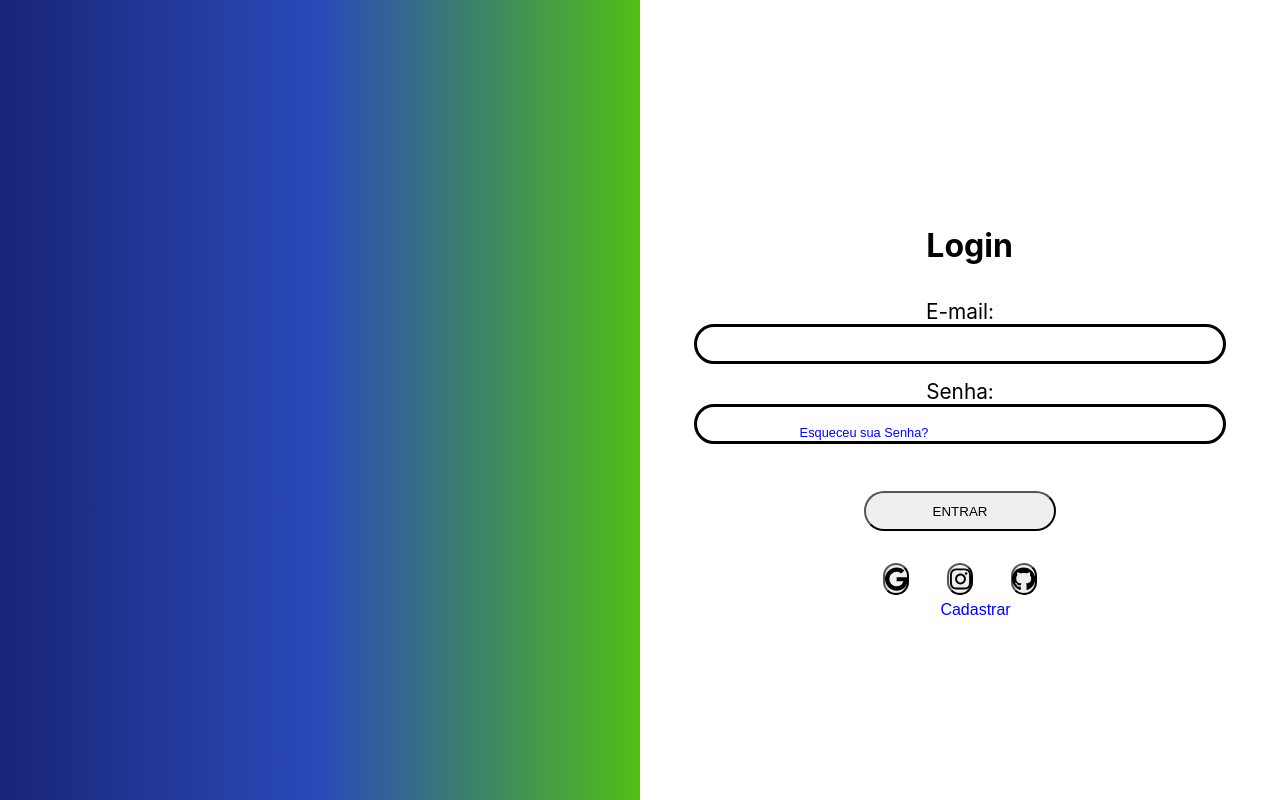
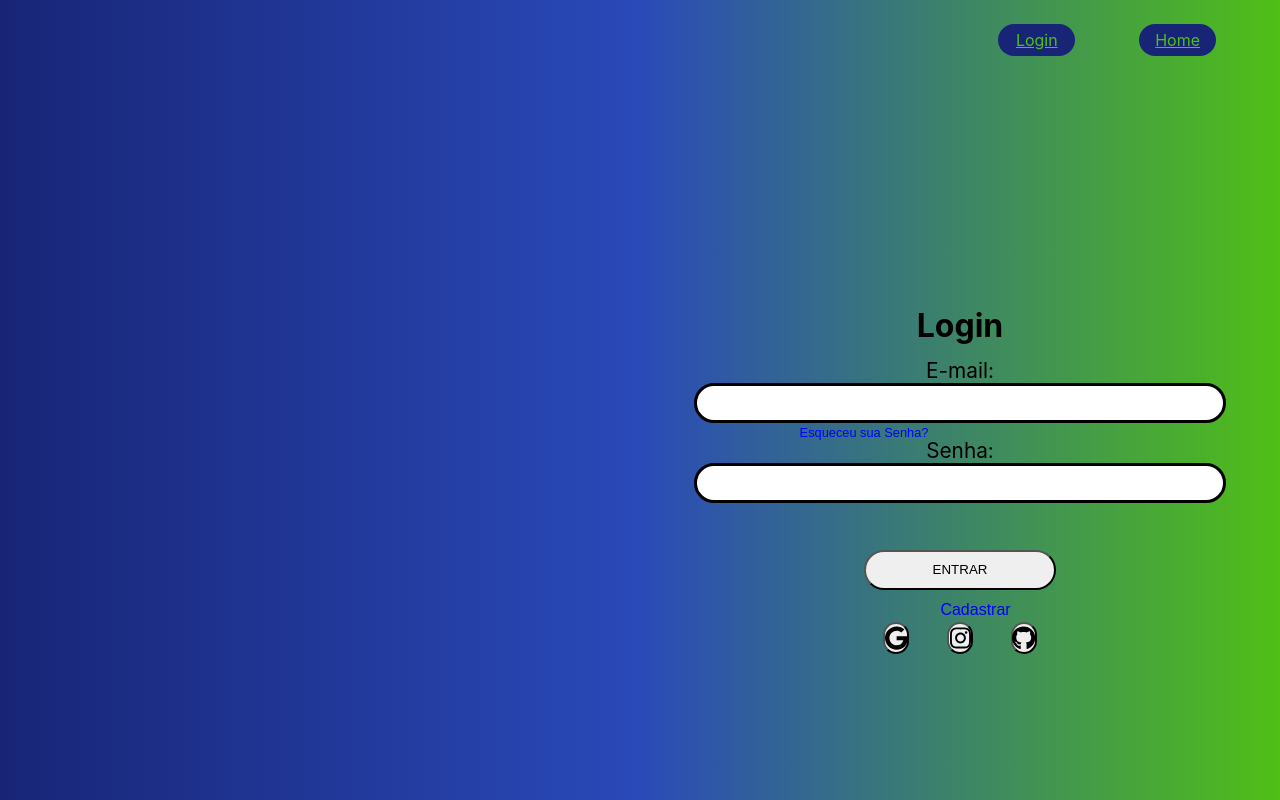
Before and after one commit to lucasandre46/tela_login, a React (Create React App) app: page / in a window 1280 px wide. Built offline with nearby package versions, Linux system fonts and the light colour scheme.

Commit message:
atlz_03/06/25

```diff
--- a/src/App.js
+++ b/src/App.js
@@ -2,15 +2,14 @@ import { Route, Routes } from 'react-router-dom';
 import './App.css';
 import LoginPage from './pages/login_page/LoginPage';
 import HomePage from './pages/home_page/HomePage';
+import Header  from './components/ui/header/Header';
 
 
 
 function App() {
   return (
     <div className='App'>
-      <header>
-
-        </header>
+      <Header/>
     <Routes>
      <Route path='/' element={<LoginPage/>}/>
      <Route path='/home' element={<HomePage/>}/>
--- /dev/null
+++ b/src/components/ui/btn_card/Btncard.js
@@ -0,0 +1,17 @@
+import styles from './btnCard.module.scss';
+import { FontAwesomeIcon } from '@fortawesome/react-fontawesome';
+import { faPen, faTrash } from '@fortawesome/free-solid-svg-icons';
+
+function Button({ type, name }) {
+    return (
+        <button type="button" name={name}
+
+        className={ type === "excluir" ? `${styles.botao} ${styles.excluir}` : `${styles.botao} ${styles.editar}`
+  }>
+            {type === "editar" && <FontAwesomeIcon icon={faPen}/>}
+            {type === "excluir" && <FontAwesomeIcon icon={faTrash}/>}
+        </button>
+    );
+}
+
+export default Button;
--- /dev/null
+++ b/src/components/ui/btn_card/btnCard.module.scss
@@ -0,0 +1,13 @@
+.botao{
+    width: 35%;
+    height: 100%;
+    border-radius: 25vw;
+}
+
+.editar{
+    background-color: blue;
+}
+
+.excluir{
+    background-color: red;
+}
--- /dev/null
+++ b/src/components/ui/header/Header.js
@@ -0,0 +1,16 @@
+import { Link } from 'react-router-dom'
+import styles from './header.module.scss'
+
+function Header(){
+    return <>
+
+    <header className={styles.header}>
+        <Link className={styles.btnlogin} to={'/'} >Login</Link>
+        <Link className={styles.btnhome} to={'/home'}>Home</Link>
+    </header>
+
+
+    </>
+}
+
+export default Header;
--- /dev/null
+++ b/src/components/ui/header/header.module.scss
@@ -0,0 +1,43 @@
+header{
+    width: 100vw;
+    height: 10vh;
+
+
+   background: linear-gradient(90deg,
+            rgba(24, 37, 119, 1) 0%,
+            rgba(42, 74, 185, 1) 50%,
+            rgba(80, 191, 22, 1) 100%,);
+
+            display: flex;
+            flex-direction: row;
+            justify-content: flex-end;
+            align-items: center;
+}
+
+.btnhome{
+     background-color: rgba(24, 37, 119, 1);
+    height: 4vh;
+    width: 6vw;
+    margin-right: 5%;
+
+    display: flex;
+    align-items: center;
+    justify-content: center;
+    border-radius: 25vw;
+    color:rgba(80, 191, 22, 1);
+
+
+}
+
+.btnlogin{
+     background-color: rgba(24, 37, 119, 1);
+    height: 4vh;
+    width: 6vw;
+    margin-right: 5%;
+
+    display: flex;
+    align-items: center;
+    justify-content: center;
+    border-radius: 25vw;
+    color: rgba(80, 191, 22, 1);
+}
--- a/src/pages/home_page/HomePage.js
+++ b/src/pages/home_page/HomePage.js
@@ -1,11 +1,14 @@
 import { FixedSizeGrid } from 'react-window';
 import styles from './homePage.module.scss';
+import Button from '../../components/ui/btn_card/Btncard';
 
-function HomePage({ alturaCartao = 120, larguraColuna = 200, nColuna = 4 }) {
+
+function HomePage({ alturaCartao = 550, larguraColuna = 350, nColuna = 4 }) {
 
     const cartoes = Array.from({ length: 1000 }, (_, i) => ({
         id: i + 1,
         nome: `Cartão ${i + 1}`,
+        img:'https://1.bp.blogspot.com/-eeL2CHnqb3s/YRLY4YjgIKI/AAAAAAAAj00/24Ry60LprNI_Y56OJkr5ESvIsNkMzHxngCLcBGAsYHQ/s950/RIP.jpeg',
     }));
 
     const Cell = ({ columnIndex, rowIndex, style }) => {
@@ -17,14 +20,19 @@ function HomePage({ alturaCartao = 120, larguraColuna = 200, nColuna = 4 }) {
         const cartao = cartoes[index];
 
         return (
-
-
-            <div style={{ ...style, padding: "10px", boxSizing: "border-box" }}>
+            <div style={{ ...style, padding: "10px", boxSizing: "border-box", }}>
 
                 <div className={styles.Card}>
 
-                    <h1>{cartao.nome}</h1>
-                    <h3>ID: {cartao.id}</h3>
+                    <img className={styles.img} src={cartao.img} alt={cartao.nome}/>
+                    <h3>{cartao.nome}</h3>
+                    <h4>ID: {cartao.id}</h4>
+
+
+                    <div className={styles.divBtn}>
+                    <Button type="editar"></Button>
+                    <Button type="excluir"></Button>
+                    </div>
 
                 </div>
 
@@ -37,17 +45,22 @@ function HomePage({ alturaCartao = 120, larguraColuna = 200, nColuna = 4 }) {
     };
 
     return <>
+
+
+
         <div className={styles.HomePage}>
+
 
             <FixedSizeGrid
             columnCount = {nColuna}
             columnWidth = {larguraColuna}
             rowCount = {Math.ceil(cartoes.length / nColuna)}
             rowHeight = {alturaCartao}
-                height={600}
+                height={700}
                 itemCount={cartoes.length}
                 itemSize={alturaCartao}
-                width={larguraColuna * nColuna}
+                width={1420}
+
             >
 
                 {Cell}
--- a/src/pages/home_page/homePage.module.scss
+++ b/src/pages/home_page/homePage.module.scss
@@ -1,7 +1,7 @@
 .HomePage {
 
   width: 100vw;
-  height: 100vh;
+  height: 90vh;
 
    display: flex;
    align-items: center;
@@ -17,12 +17,29 @@
   width: 100%;
   height: 80%;
 
-  border-radius: 5vw;
+  border-radius: 1vw;
 
   background-color: rgba(80, 191, 22, 1);
 
+  display: flex;
+  flex-direction: column;
+  align-items: center;
+
+
 }
 
-h3, h1{
-  margin-left: 3%;
+.img{
+  width: 80%;
+  height: 60%;
+  border-radius: 1vw;
+
+  margin-top: 3%;
 }
+
+.divBtn{
+  margin-top: 10%;
+  width: 40%;
+  height: 10%;
+  display: flex;
+  justify-content: space-around;
+}
--- a/src/pages/login_page/LoginPage.js
+++ b/src/pages/login_page/LoginPage.js
@@ -50,7 +50,7 @@ function LoginPage() {
     return <>
         <div className={styles.LoginPage}>
             <div className={styles.LoginBlock}>
-                <h1>Login</h1>
+                <h1 className={styles.txtLogin}>Login</h1>
                 <div className={styles.inputs}>
 
                     <Input
--- a/src/pages/login_page/loginPage.module.scss
+++ b/src/pages/login_page/loginPage.module.scss
@@ -3,10 +3,13 @@
    justify-content: end;
    background: linear-gradient(90deg,
             rgba(24, 37, 119, 1) 0%,
-            rgba(42, 74, 185, 1) 25%,
-            rgba(80, 191, 22, 1) 50%,
-            rgba(42, 74, 185, 1) 75%,
-            rgba(24, 37, 119, 1) 100%);
+            rgba(42, 74, 185, 1) 50%,
+            rgba(80, 191, 22, 1) 100%,);
+
+            width: 100vw;
+            height: 90vh;
+
+            overflow: hidden;
 }
 
 
@@ -17,8 +20,6 @@
   flex-direction: column;
   align-items: center;
   justify-content: center;
-
-  background-color: white;
 }
 
 .inputs{
@@ -47,3 +48,7 @@
   align-items: center;
   justify-content: space-around;
 }
+
+.txtLogin{
+  margin: 0;
+}
```
